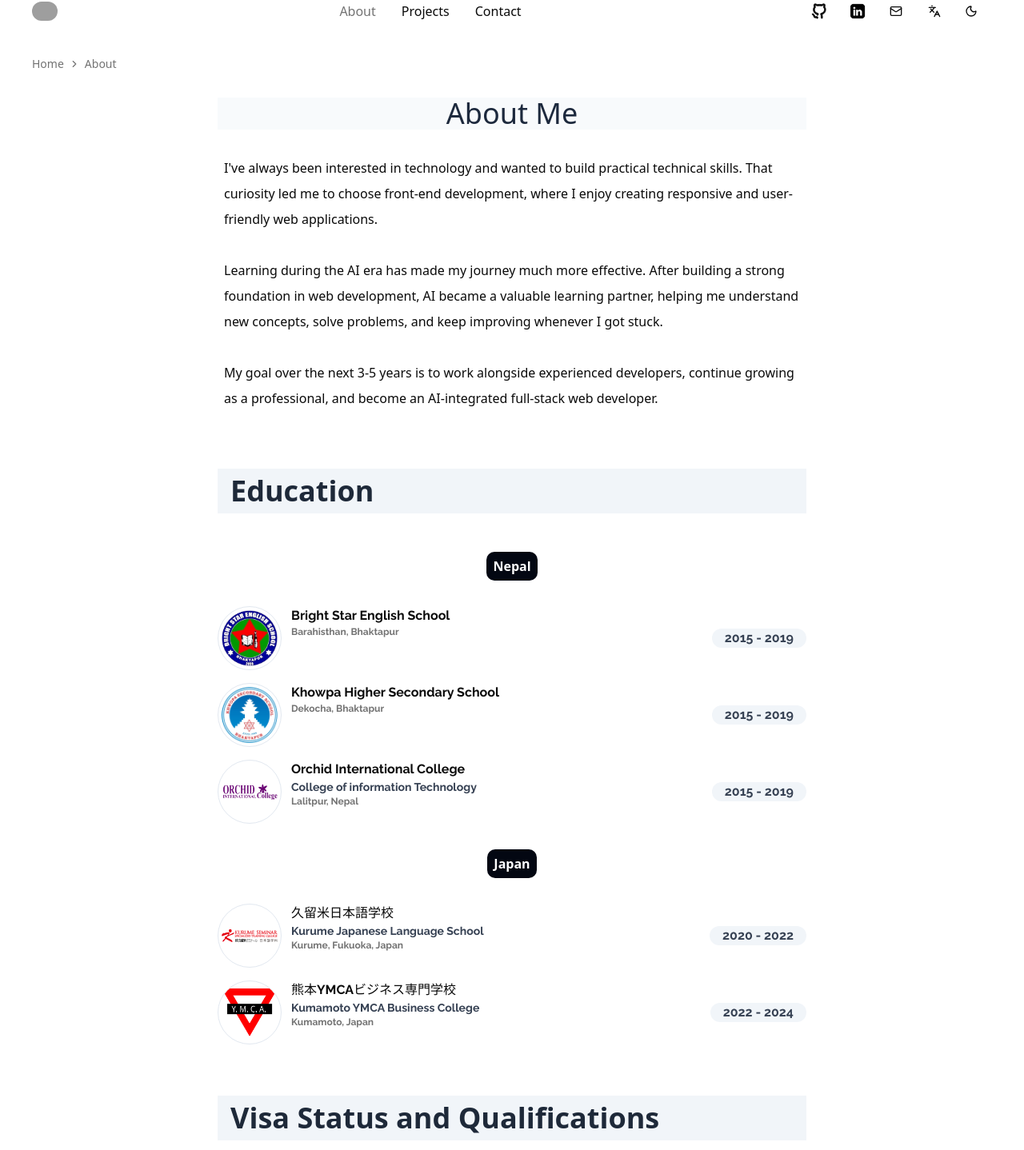
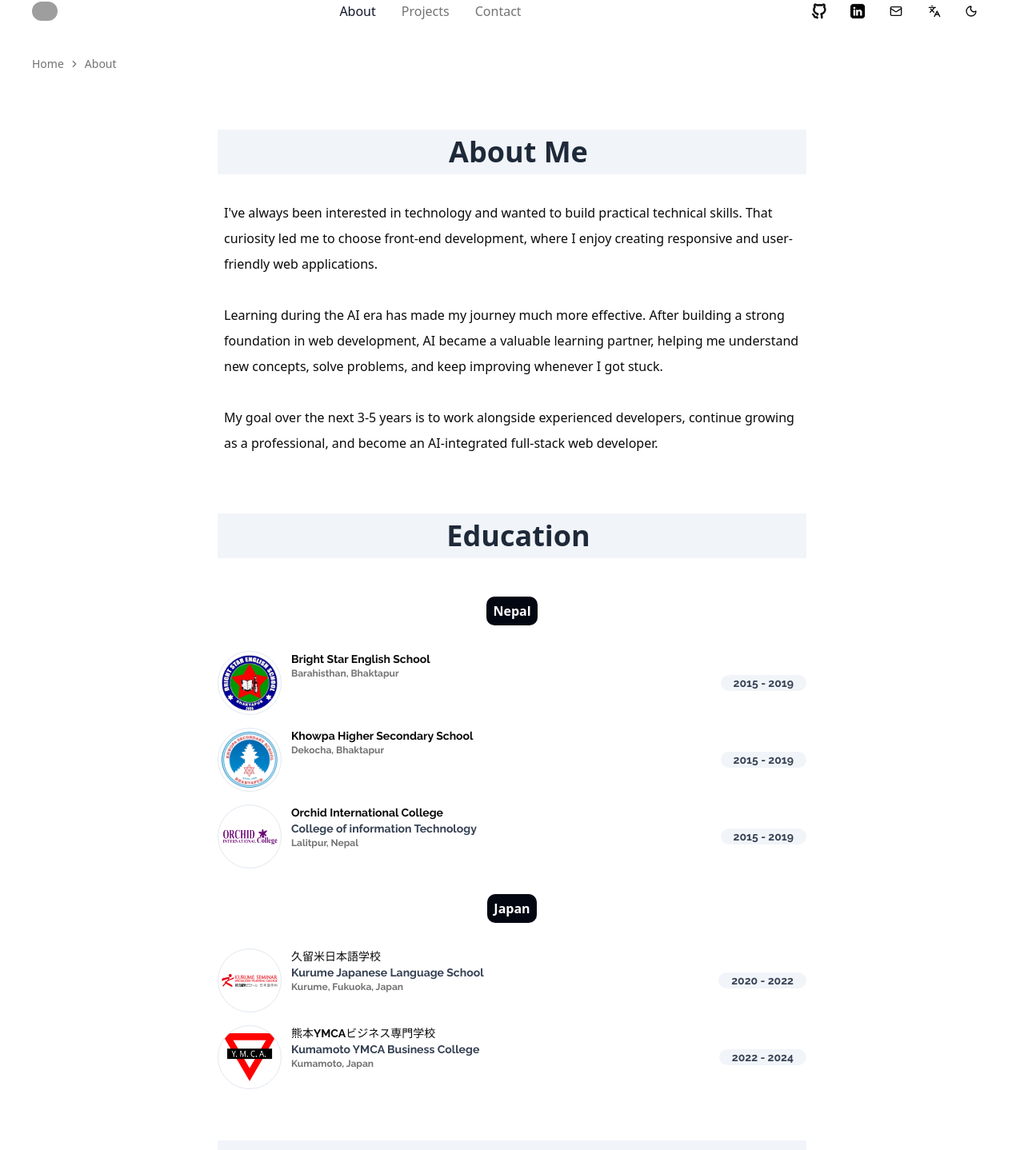
Before and after one commit to Rajal7777/Portfolio-Nextjs, a Next.js app: page /about in a window 1280 px wide. Shown: the part 18-1456 px from the top of the page at 80% size. Built offline with nearby package versions, Linux system fonts and the light colour scheme; no server answers; grey boxes are pictures that could not be loaded.

Commit message:
adjust text for mobile layout

```diff
--- a/app/(locale)/about/page.tsx
+++ b/app/(locale)/about/page.tsx
@@ -38,30 +38,30 @@ const AboutPage = () => {
 
       <section className="mx-auto max-w-3xl px-4 py-8 text-slate-800 antialiased font-sans space-y-2">
         <FadeIn delay={0.1}>
-          <h2 className="mb-4 text-4xl pl-4 text-gray-800 bg-slate-100 dark:bg-slate-900 py-2 font-semibold playfair">
+          <h2 className="mb-4 text-2xl md:text-4xl pl-4 text-gray-800 bg-slate-100 dark:bg-slate-900 py-2 font-semibold playfair text-center">
             Visa Status and Qualifications
           </h2>
 
           <div className="flex justify-between w-full px-1 my-6">
-            <p className="font-medium text-md uppercase leading-tight text-foreground">
+            <p className="font-medium text-sm uppercase leading-tight text-foreground">
               Visa status
             </p>
-            <p className="font-medium text-md uppercase leading-tight text-foreground">
+            <p className="font-medium text-sm uppercase leading-tight text-foreground">
               Date of expiration
             </p>
           </div>
 
           <div className="flex justify-between w-full px-4">
-            <p className="text-sm  leading-8 px-2 text-foreground">
+            <p className="text-[0.875rem]  leading-8 px-2 text-foreground">
               人文知識国際業務
             </p>
-            <p className="text-sm  leading-8 px-2 text-foreground">
+            <p className="text-[0.875rem]  leading-8 px-2 text-foreground">
               2027-04-18
             </p>
           </div>
 
           <div className="border-t border-gray-200 mt-4">
-            <p className="font-medium text-md uppercase leading-tight text-foreground pt-4">
+            <p className="font-medium text-sm uppercase leading-tight text-foreground pt-4">
               Qualifications
             </p>
             <div className="flex justify-between w-full px-4 py-3">
--- a/app/(locale)/contact-component.tsx
+++ b/app/(locale)/contact-component.tsx
@@ -19,7 +19,7 @@ const ContactPage = () => {
   return (
     <section className={cn("max-w-4xl mx-auto", raleway.className)}>
       <FadeIn>
-        <h2 className="mb-4 text-4xl pl-4 text-gray-800 bg-slate-100 dark:bg-slate-900 py-2 font-semibold playfair text-center">
+        <h2 className="text-2xl mb-4 md:text-4xl pl-4 text-gray-800 bg-slate-100 dark:bg-slate-900 py-2 font-semibold playfair text-center">
           Contact Me
         </h2>
       </FadeIn>
@@ -31,7 +31,7 @@ const ContactPage = () => {
         className="flex gap-4 justify-between flex-col md:flex-row w-full h-full py-12 mx-auto px-5"
       >
         <div className="mx-auto">
-          <h2 className="mb-4 text-2xl font-semibold tracking-wide uppercase">Get in Touch</h2>
+          <h2 className="text-2xl mb-4 md:text-2xl font-semibold tracking-wide uppercase">Get in Touch</h2>
           <p className="text-base text-gray-700 ">
             Looking forward to hearing from you!
           </p>
--- a/app/(locale)/projects/page.tsx
+++ b/app/(locale)/projects/page.tsx
@@ -1,21 +1,15 @@
-import { Breadcrumb, BreadcrumbItem, BreadcrumbLink, BreadcrumbList, BreadcrumbSeparator } from "@/components/ui/breadcrumb";
+import {
+  Breadcrumb,
+  BreadcrumbItem,
+  BreadcrumbLink,
+  BreadcrumbList,
+  BreadcrumbSeparator,
+} from "@/components/ui/breadcrumb";
 import ProjectCard from "@/components/project-card";
 import { FadeIn } from "@/components/common/fade-in";
+import { projects } from "@/app/data/data";
 
 const ProjectPage = () => {
-  const projects = [
-    {
-      title: "Portfolio Contact Platform",
-      description:
-        "A modern portfolio project with multilingual support and a production-ready contact workflow. The contact form validates user input, stores data reliably, and sends clean email notifications.",
-      techStack: ["Next.js", "TypeScript", "Zod", "Prisma", "Tailwind CSS"],
-      imageSrc: "/images/Banner.png",
-      imageAlt: "Project preview placeholder",
-      liveProjectUrl: "https://example.com/live-project",
-      liveCodeUrl: "https://github.com/example/live-code",
-    },
-  ];
-
   return (
     <>
       <Breadcrumb>
--- /dev/null
+++ b/app/data/data.ts
@@ -0,0 +1,12 @@
+export const projects = [
+  {
+    title: "Portfolio Contact Platform",
+    description:
+      "A modern portfolio project with multilingual support and a production-ready contact workflow. The contact form validates user input, stores data reliably, and sends clean email notifications.",
+    techStack: ["Next.js", "TypeScript", "Zod", "Prisma", "Tailwind CSS"],
+    imageSrc: "/images/Banner.png",
+    imageAlt: "Project preview placeholder",
+    liveProjectUrl: "https://example.com/live-project",
+    liveCodeUrl: "https://github.com/example/live-code",
+  },
+];
--- a/components/common/info.tsx
+++ b/components/common/info.tsx
@@ -36,12 +36,12 @@ const InfoCard = ({
           />
         </div>
         <div className={cn("", className)}>
-          <h5 className="font-medium  text-foreground">{title}</h5>
+          <h5 className="font-medium text-sm text-foreground">{title}</h5>
           {info && <p className="text-sm text-gray-700">{info}</p>}
           <p className="text-xs text-muted-foreground">{description}</p>
         </div>
       </div>
-      <p className="rounded-full bg-slate-100 px-4 text-left text-gray-700 whitespace-nowrap">
+      <p className="rounded-full text-sm bg-slate-100 px-4 text-left text-gray-700 whitespace-nowrap">
         {duration}
       </p>
     </section>
--- a/components/education.tsx
+++ b/components/education.tsx
@@ -14,7 +14,7 @@ const EducationPage = () => {
   return (
     <section className="flex flex-col mx-auto max-w-3xl px-4 py-8 text-slate-800 antialiased font-sans space-y-4">
       <FadeIn>
-        <h2 className="mb-4 text-4xl pl-4 text-gray-800 bg-slate-100 dark:bg-slate-900 py-2 font-semibold playfair">
+        <h2 className="text-2xl mb-4 md:text-4xl pl-4 text-gray-800 bg-slate-100 dark:bg-slate-900 py-2 font-semibold playfair text-center">
           {t("title")}
         </h2>
       </FadeIn>
--- a/components/header/aboutMe.tsx
+++ b/components/header/aboutMe.tsx
@@ -8,7 +8,7 @@ const AboutMe = async () => {
     return (
         <main className="mx-auto max-w-3xl px-4 py-8 text-slate-800 antialiased font-sans">
             <FadeIn>
-                <h2 className="text-center text-4xl  bg-slate-50">{t("title")}</h2>
+                 <h2 className="mb-4 text-4xl pl-4 text-gray-800 bg-slate-100 dark:bg-slate-900 py-2 font-semibold playfair text-center my-10">{t("title")}</h2>
             </FadeIn>
             <FadeIn delay={0.1}>
                 <p className="text-xs mt-6 whitespace-pre-line md:text-base leading-8 p-2 text-foreground">
--- a/components/layouts/navbar.tsx
+++ b/components/layouts/navbar.tsx
@@ -9,7 +9,7 @@ import Link from "next/link";
 import { ThemeToggle } from "../theme/theme-toggle";
 import { buttonVariants } from "@/components/ui/button";
 import { cn } from "@/lib/utils";
-import { ArrowLeft, Languages, Mail, Menu, X } from "lucide-react";
+import {  Languages, Mail, Menu, X } from "lucide-react";
 import {
   DropdownMenu,
   DropdownMenuContent,
@@ -85,8 +85,7 @@ const Navbar = () => {
     >
       <nav className="wrapper  h-16 flex items-center justify-between">
         {/* Logo */}
-        <Link href="/"
-          className="flex items-center gap-2 font-medium">
+        <Link href="/" className="flex items-center gap-2 font-medium">
           <Image
             src="/icons/logo.png"
             alt="logo image"
@@ -104,8 +103,8 @@ const Navbar = () => {
               key={link.href}
               href={link.href}
               className={cn(
-                "font-medium transition-colors duration-100 hover:text-gray-600",
-                pathname.startsWith(link.href) && "text-muted-foreground",
+                "font-medium transition-colors duration-100 text-muted-foreground hover:text-gray-600",
+                pathname.startsWith(link.href) && "text-slate-900",
               )}
             >
               {link.label}
--- a/components/project-card.tsx
+++ b/components/project-card.tsx
@@ -1,19 +1,11 @@
 import Image from "next/image";
 import Link from "next/link";
-
+import type { ProjectCardProps } from "@/types";
 import { Card } from "@/components/ui/card";
 import { buttonVariants } from "@/components/ui/button";
 import { cn } from "@/lib/utils";
 
-type ProjectCardProps = {
-    title: string;
-    description: string;
-    techStack: string[];
-    imageSrc: string;
-    imageAlt: string;
-    liveProjectUrl: string;
-    liveCodeUrl: string;
-};
+
 
 //group-hover/card:scale-105
 const ProjectCard = ({
@@ -24,9 +16,10 @@ const ProjectCard = ({
     imageAlt,
     liveProjectUrl,
     liveCodeUrl,
+    className
 }: ProjectCardProps) => {
     return (
-        <Card className="overflow-hidden border-slate-200/70 bg-white/90 shadow-sm backdrop-blur-sm dark:border-slate-700/60 dark:bg-slate-900/80">
+        <Card className={cn("overflow-hidden border-slate-200/70 bg-white/90 shadow-sm backdrop-blur-sm dark:border-slate-700/60 dark:bg-slate-900/80", className)}>
             <div className="flex flex-col md:flex-row">
                 {/* Image */}
                 <div className="relative h-60 w-full overflow-hidden md:h-auto md:w-[40%] ">
--- a/components/skills.tsx
+++ b/components/skills.tsx
@@ -93,10 +93,10 @@ const SkillSection = () => {
       <section
         className={cn("max-w-4xl mx-auto text-center my-6", raleway.className)}
       >
-        <h2 className="mb-4 text-4xl pl-4 text-gray-800 bg-slate-100 dark:bg-slate-900 py-2 font-semibold playfair text-center">
+        <h2 className="mb-4 text-2xl md:text-4xl pl-4 text-gray-800 bg-slate-100 dark:bg-slate-900 py-2 font-semibold playfair text-center">
           Skills{" "}
         </h2>
-        <h5 className="mb-4 text-2xl text-gray-600 dark:text-gray-300">
+        <h5 className="mb-4 text-xl md:text-2xl text-gray-600 dark:text-gray-300">
           My Tech Stack
         </h5>
 
```
Also changed, not shown: app/(locale)/page.tsx (+25 -3 lines), types/index.ts (+12 -0 lines).
